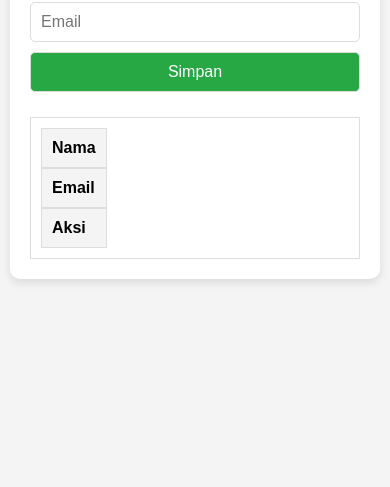
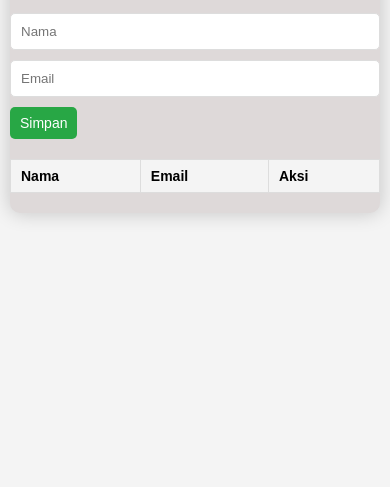
Before and after one commit to FirdausGithub2004/Crud-Kecew, a plain HTML site: page index.html in a window 390 px wide. Shown: the part 377-864 px from the top of the page. Drawn offline with Linux system fonts and the light colour scheme.

Commit message:
Update styles.css

```diff
--- a/styles.css
+++ b/styles.css
@@ -4,54 +4,33 @@ body {
     display: flex;
     justify-content: center;
     align-items: center;
-    min-height: 100vh;
+    height: 100vh;
     margin: 0;
-    padding: 0 10px;
+    padding: 10px; /* Added padding for better mobile view */
 }
 
 .container {
-    background-color: #fff;
-    border-radius: 10px;
-    box-shadow: 0 4px 8px rgba(0, 0, 0, 0.1);
     width: 100%;
     max-width: 600px;
-    padding: 20px;
-    box-sizing: border-box;
+    background-color: #ded9d9; /* Warna abu-abu untuk kotak chat */
+    border-radius: 10px;
+    box-shadow: 0px 0px 20px rgba(0, 0, 0, 0.2);
     overflow: hidden;
 }
 
-form {
-    display: flex;
-    flex-direction: column;
-}
-
-input[type="text"], button {
-    padding: 10px;
-    margin: 5px 0;
-    border: 1px solid #ddd;
-    border-radius: 5px;
-    font-size: 16px;
-}
-
-button {
-    background-color: #28a745;
-    color: white;
-    cursor: pointer;
-}
-
-button:hover {
-    background-color: #218838;
+.table-container {
+    overflow-x: auto; /* Enable horizontal scrolling for table */
 }
 
 table {
     width: 100%;
     border-collapse: collapse;
-    margin-top: 20px;
+    margin: 20px 0;
 }
 
-table, th, td {
+th, td {
+    padding: 12px 15px;
     border: 1px solid #ddd;
-    padding: 10px;
     text-align: left;
 }
 
@@ -59,15 +38,46 @@ th {
     background-color: #f4f4f4;
 }
 
+button {
+    padding: 10px 15px;
+    border: none;
+    background-color: #28a745;
+    color: white;
+    font-size: 16px;
+    cursor: pointer;
+    border-radius: 5px;
+    margin-right: 5px;
+}
+
+button:hover {
+    background-color: #218838;
+}
+
+form {
+    display: flex;
+    flex-wrap: wrap;
+    gap: 10px;
+}
+
+input[type="text"] {
+    flex: 1 1 200px;
+    padding: 10px;
+    border: 1px solid #ddd;
+    border-radius: 5px;
+}
+
 @media (max-width: 600px) {
-    table, th, td {
-        display: block;
-        width: 100%;
+    th, td {
+        padding: 8px 10px;
+        font-size: 14px;
     }
-    th, td {
-        box-sizing: border-box;
+
+    button {
+        padding: 8px 10px;
+        font-size: 14px;
     }
-    td {
-        border-top: none;
+
+    input[type="text"] {
+        flex: 1 1 100%;
     }
 }
```
